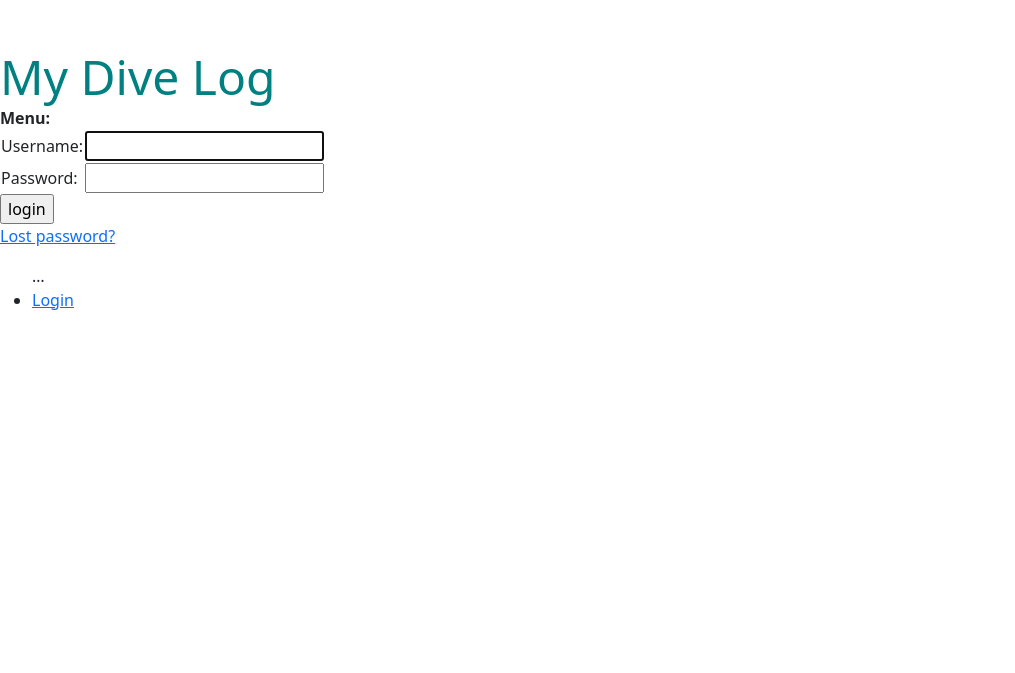
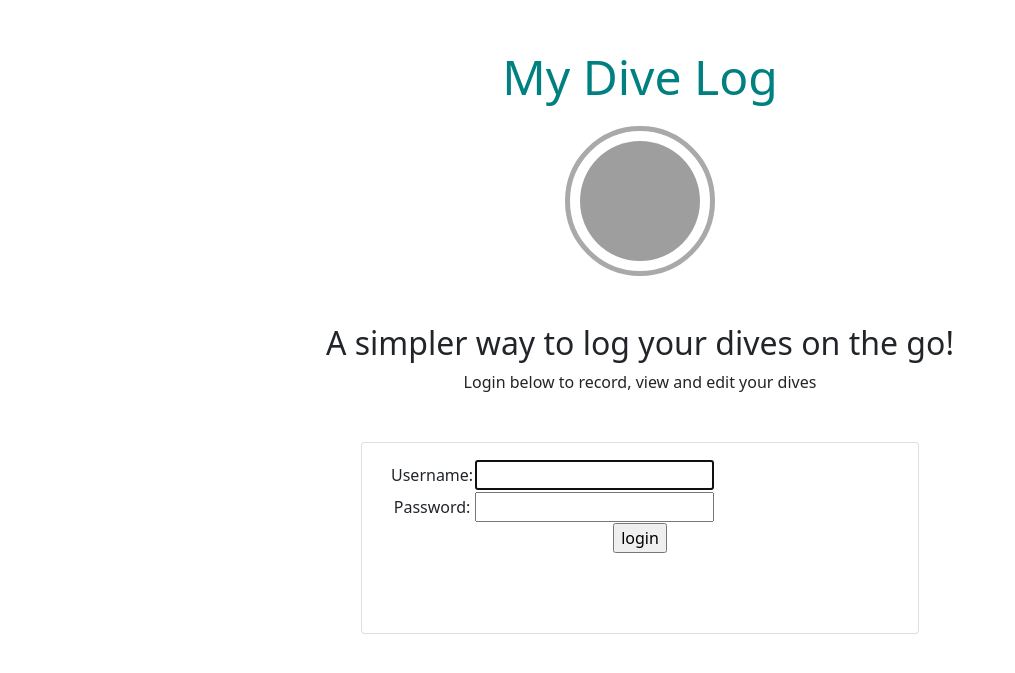
Before and after one commit to lisa-butler/My-Dive-Log, a Django app: page /accounts/login/ in a window 1280 px wide. Shown: the top 673 px of the page, without its empty margins (0-1015 px from the left). Run offline with Django 3.2, Linux system fonts and the light colour scheme; grey boxes are pictures that could not be loaded.

Commit message:
login page styled,

```diff
--- a/log/static/style.css
+++ b/log/static/style.css
@@ -39,3 +39,12 @@ h1 {
     margin-bottom: 20px;
     margin-top: 20px;
 }
+
+.card {
+    justify-content: center;
+    text-align: center;
+    width: 50%;
+    height: 12em;
+
+
+}
--- a/templates/base_generic.html
+++ b/templates/base_generic.html
@@ -16,7 +16,16 @@
 
   </head>
   <body>
-    <h1 id="title">My Dive Log</h1>
+    <article class="container text-center">
+      <h1 id="title">My Dive Log</h1>
+
+
+    <div id="center-about">
+      <div id="circle-container">
+        <div id="circle-cover-image"></div>
+      </div>
+    </div>
+
     {% block body %}
 
     {% if messages %}
@@ -29,26 +38,22 @@
       </ul>
     </div>
     {% endif %}
-
-    <div>
-      <strong>Menu:</strong>
-
-    </div>
     {% block content %}
     {% endblock %}
     {% endblock %}
     {% block extra_body %}
     <ul class="sidebar-nav">
+    {% endblock %}
 
-      …
-
-     {% if user.is_authenticated %}
+    <!--THIS WILL NEED TO BE ADDED INTO THE INDEX.HTML ETC-->
+     <!-- {% if user.is_authenticated %}
        <li>User: {{ user.get_username }}</li>
        <li><a href="{% url 'logout'%}?next={{request.path}}">Logout</a></li>
      {% else %}
        <li><a href="{% url 'login'%}?next={{request.path}}">Login</a></li>
      {% endif %}
-    </ul>
-    {% endblock %}
+    </ul> -->
+
+  </article>
   </body>
 </html>
--- a/templates/registration/login.html
+++ b/templates/registration/login.html
@@ -1,7 +1,11 @@
 {% extends "base_generic.html" %}
 
 {% block content %}
-
+<section class="callout text-center my-5">
+  <h2>A simpler way to log your dives on the go!</h2>
+  <p>Login below to record, view and edit your dives </p>
+</section>
+<article class="'container text-center">
   {% if form.errors %}
     <p>Your username and password didn't match. Please try again.</p>
   {% endif %}
@@ -14,7 +18,8 @@
       <p>Please login to see this page.</p>
     {% endif %}
   {% endif %}
-
+  <div class = 'card text text-center container mt-3'>
+    <div class = 'card-body'>
   <form method="post" action="{% url 'login' %}">
     {% csrf_token %}
     <table>
@@ -31,7 +36,7 @@
     <input type="hidden" name="next" value="{{ next }}">
   </form>
 
-  {# Assumes you setup the password_reset view in your URLconf #}
-  <p><a href="{% url 'password_reset' %}">Lost password?</a></p>
-
+    </div>
+  </div>
+</article>
 {% endblock %}
```
